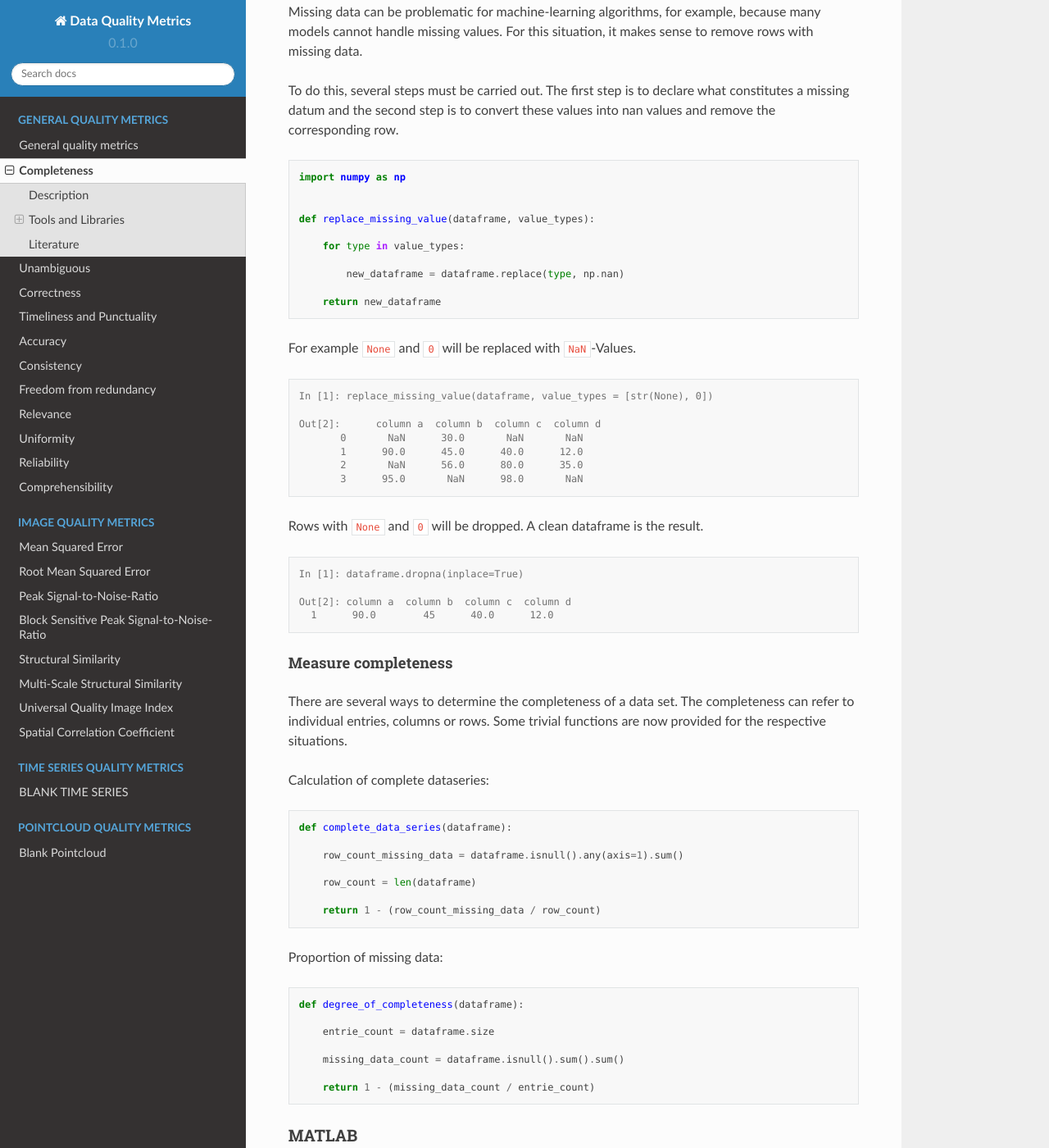
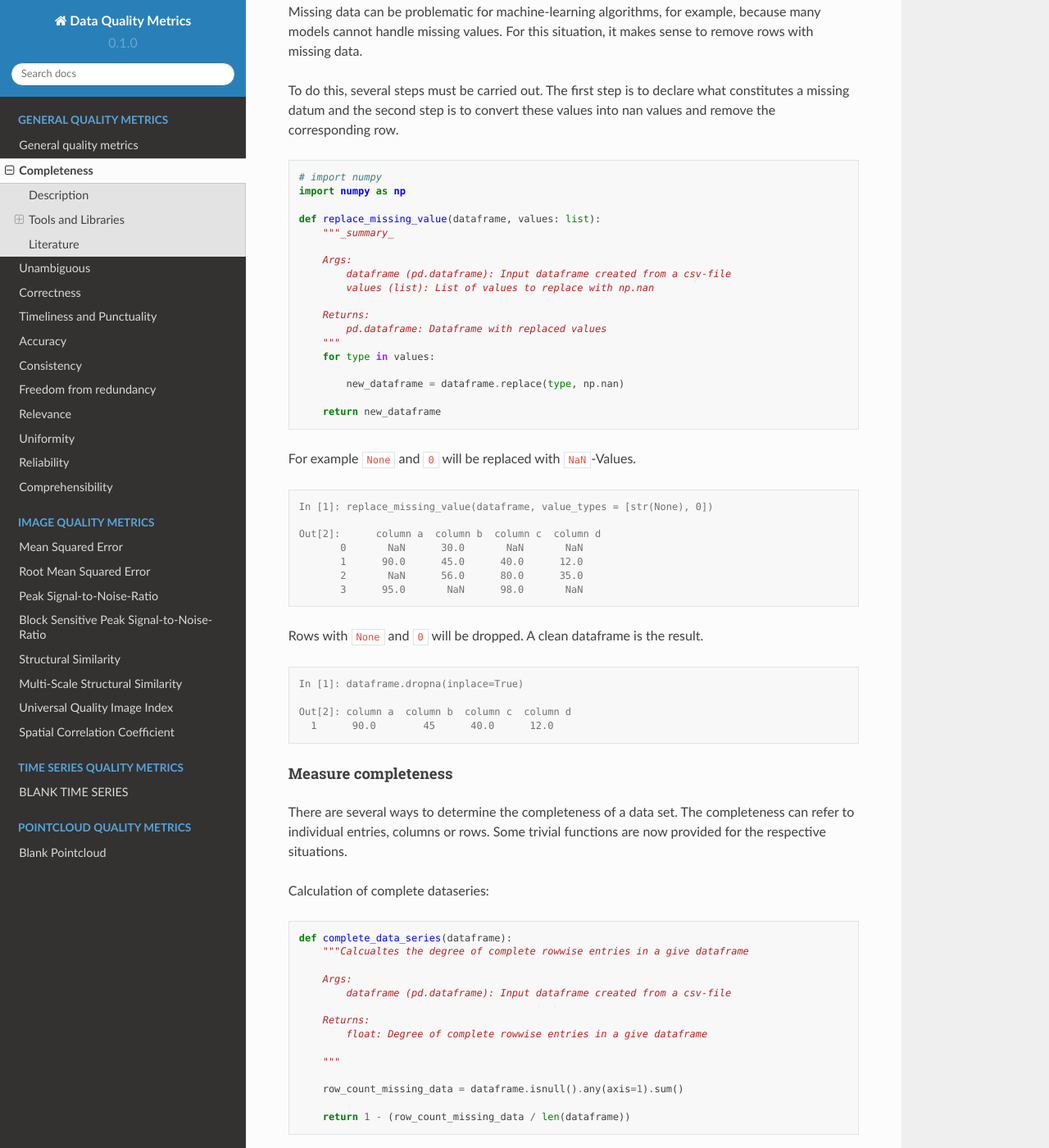
Before and after one commit to HDierend/Data-Quality-Metrics, a Sphinx documentation site: the page built from docs/source/general_quality/0_Completeness.rst, in a window 1280 px wide and 1400 px high, scrolled down 2585 px. Shown: the whole window at 82% size. Built offline with Sphinx 7.4.7 and the Read the Docs theme 2.0.0, drawn with Linux system fonts in a browser that asks for light colours; some of the changed text lies outside the part shown.

Commit message:
updated function

```diff
--- a/docs/source/general_quality/07_Relevance.rst
+++ b/docs/source/general_quality/07_Relevance.rst
@@ -20,7 +20,6 @@ Python
 
 Load the needed dataset as showed in the following code snippet:
 
-.. literalinclude:: examples/relevance/relevance1.py
 
 
 MATLAB
--- a/docs/source/general_quality/examples/completeness/completeness_func3.py
+++ b/docs/source/general_quality/examples/completeness/completeness_func3.py
@@ -1,9 +1,17 @@
+# import numpy
 import numpy as np
 
+def replace_missing_value(dataframe, values: list):
+    """_summary_
 
-def replace_missing_value(dataframe, value_types):
+    Args:
+        dataframe (pd.dataframe): Input dataframe created from a csv-file
+        values (list): List of values to replace with np.nan
 
-    for type in value_types:
+    Returns:
+        pd.dataframe: Dataframe with replaced values
+    """
+    for type in values:
 
         new_dataframe = dataframe.replace(type, np.nan)
 
--- a/docs/source/general_quality/examples/completeness/completeness_func4.py
+++ b/docs/source/general_quality/examples/completeness/completeness_func4.py
@@ -1,7 +1,14 @@
 def complete_data_series(dataframe):
+    """Calcualtes the degree of complete rowwise entries in a give dataframe
+
+    Args:
+        dataframe (pd.dataframe): Input dataframe created from a csv-file
+
+    Returns:
+        float: Degree of complete rowwise entries in a give dataframe
+
+    """
 
     row_count_missing_data = dataframe.isnull().any(axis=1).sum()
 
-    row_count = len(dataframe)
-
-    return 1 - (row_count_missing_data / row_count)
+    return 1 - (row_count_missing_data / len(dataframe))
--- a/docs/source/general_quality/examples/completeness/completeness_func5.py
+++ b/docs/source/general_quality/examples/completeness/completeness_func5.py
@@ -1,7 +1,13 @@
 def degree_of_completeness(dataframe):
+    """Calculates the degree of complete entries in a dataframe
 
-    entrie_count = dataframe.size
+    Args:
+        dataframe (pd.dataframe): Input dataframe created from a csv-file
+
+    Returns:
+        float: Dgree of complete entries in a give dataframe
+    """
 
     missing_data_count = dataframe.isnull().sum().sum()
 
-    return 1 - (missing_data_count / entrie_count)
+    return 1 - (missing_data_count / dataframe.size)
```
